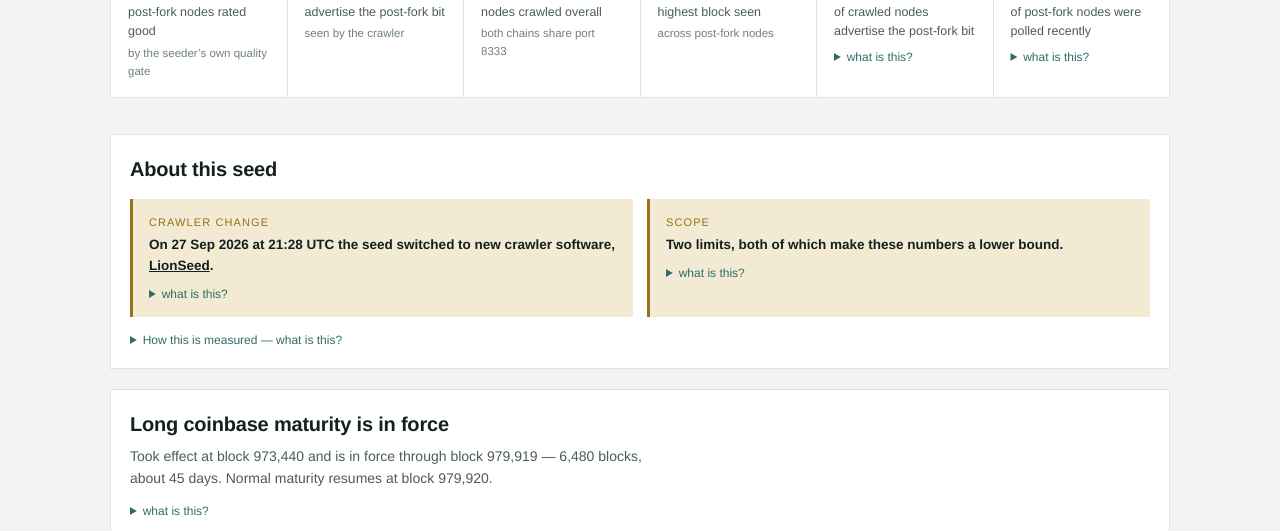
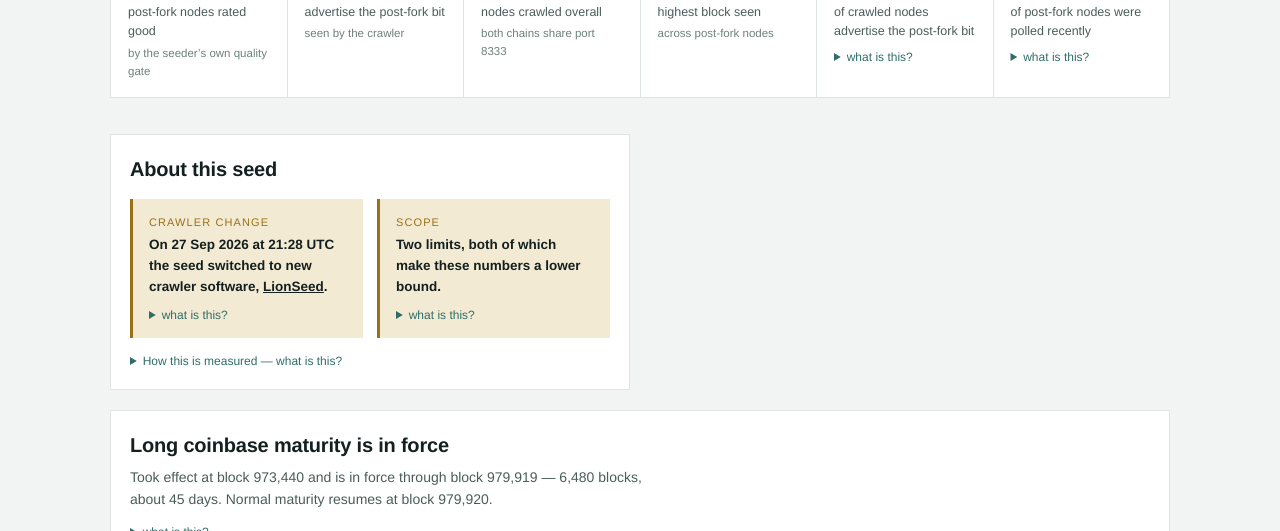
Before and after one commit to LionThunderFingers/B2B-Node-census, a plain HTML site: page index.html in a window 1280 px wide. Shown: the part 258-789 px from the top of the page. Drawn offline with Linux system fonts and the light colour scheme.

Commit message:
Fix panel-grid min-width so two columns actually fit within the 1100px wrap

```diff
--- a/index.html
+++ b/index.html
@@ -63,7 +63,7 @@
 .fig .note{margin-top:3px;font-size:11.5px;color:var(--text-3)}
 .fig details.dt{margin-top:6px}
 .fig details.dt .note{margin-top:6px}
-.panel-grid{display:grid;grid-template-columns:repeat(auto-fit,minmax(540px,1fr));
+.panel-grid{display:grid;grid-template-columns:repeat(auto-fit,minmax(500px,1fr));
             gap:20px;margin-top:36px;align-items:start}
 .panel-grid>section{margin-top:0;background:var(--surface);border:1px solid var(--line-soft);
                      padding:19px}
```
